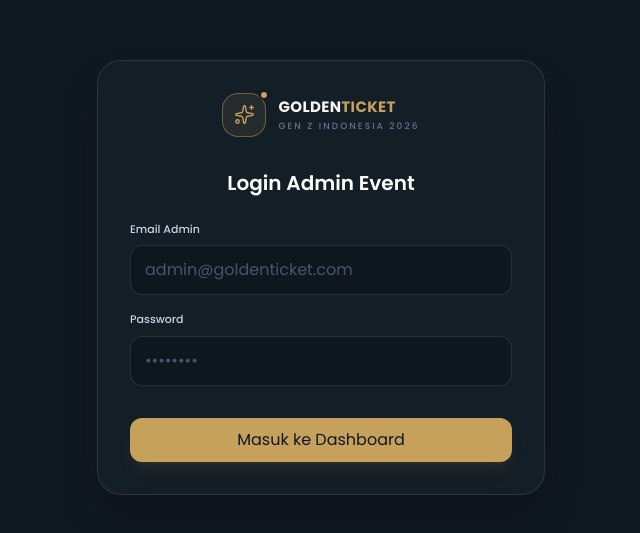
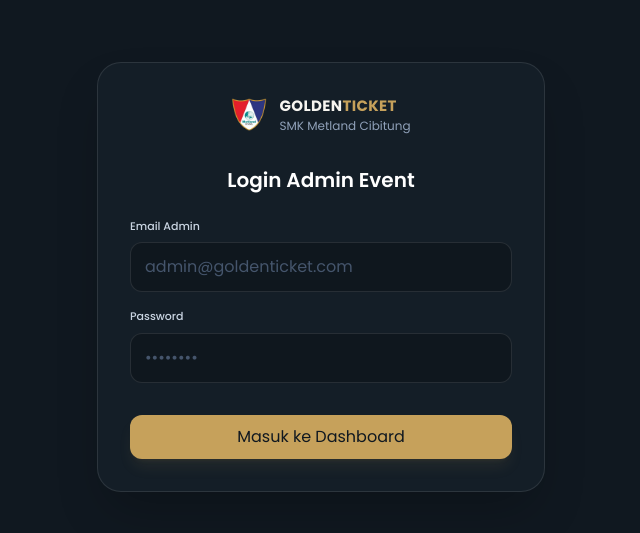
Before and after one commit to putrawebdev/golden-ticket-frontend, a React (Vite) app: page / in a window 1280 px wide. Shown: the part 123-656 px from the top of the page, without its empty margins (319-959 px from the left). Built offline with nearby package versions, Linux system fonts and the light colour scheme.

Commit message:
Update Tampilan

```diff
--- a/index.html
+++ b/index.html
@@ -4,11 +4,11 @@
     <meta charset="UTF-8" />
     <meta name="viewport" content="width=device-width, initial-scale=1.0" />
     <meta name="theme-color" content="#101820" />
-    <meta name="description" content="Golden Ticket — Gen Z Indonesia 2026" />
+    <meta name="description" content="Golden Ticket — SMK Metland Cibitung" />
     <link rel="preconnect" href="https://fonts.googleapis.com">
     <link rel="preconnect" href="https://fonts.gstatic.com" crossorigin>
     <link href="https://fonts.googleapis.com/css2?family=Poppins:wght@400;500;600;700;800&display=swap" rel="stylesheet">
-    <title>Golden Ticket — Gen Z Indonesia 2026</title>
+    <title>Golden Ticket — SMK Metland Cibitung</title>
   </head>
   <body>
     <div id="root"></div>
--- a/src/App.jsx
+++ b/src/App.jsx
@@ -219,8 +219,8 @@
         </main>
 
         <footer className="mx-auto flex max-w-[1600px] flex-col justify-between gap-2 border-t border-white/[.05] px-4 py-5 text-[9px] text-slate-600 sm:flex-row sm:px-7 lg:px-9">
-          <span>© 2026 Golden Ticket · Gen Z Indonesia</span>
-          <span>Sistem Terhubung ke Produksi API Laravel</span>
+          <span>© 2026 Golden Ticket · SMK Metland Cibitung</span>
+          <span>Dibuat oleh @putrawebdev</span>
         </footer>
       </div>
 
--- a/src/components/layout/Header.jsx
+++ b/src/components/layout/Header.jsx
@@ -1,4 +1,4 @@
-import { Menu, Search, Bell, Plus } from 'lucide-react'
+import { Menu, Search, Bell, Plus, User } from 'lucide-react'
 import Button from '../ui/Button'
 
 // Format tanggal lokal
@@ -25,7 +25,7 @@
         </button>
         <div className="min-w-0">
           <div className="text-[9px] tracking-[.15em] text-slate-500">
-            GEN Z INDONESIA / <span className="text-[#C6A15B]">{page.toUpperCase()}</span>
+            GOLDEN TICKET / <span className="text-[#C6A15B]">{page.toUpperCase()}</span>
           </div>
           <div className="mt-1 truncate text-sm font-semibold text-slate-100">
             {titles[page] || 'Pengaturan'}
@@ -51,15 +51,12 @@
         </button>
         <div className="hidden h-8 w-px bg-white/10 sm:block"/>
         <div className="hidden text-right sm:block">
-          <div className="text-[10px] font-semibold text-slate-200">Event Admin</div>
+          <div className="text-[10px] font-semibold text-slate-200">Event Administrator</div>
           <div className="mt-0.5 text-[9px] text-slate-500">{shortDate}</div>
         </div>
-        <div className="grid h-9 w-9 place-items-center rounded-xl border border-[#C6A15B]/20 bg-[#C6A15B]/10 text-[10px] font-bold text-[#D9B96E]">EA</div>
-        {page === 'dashboard' && (
-          <Button className="hidden sm:inline-flex" onClick={onCreate}>
-            <Plus size={14}/>Buat tiket
-          </Button>
-        )}
+        <div className="grid h-9 w-9 place-items-center rounded-xl border border-[#C6A15B]/20 bg-[#C6A15B]/10 text-[10px] font-bold text-[#D9B96E]">
+          <User />
+        </div>
       </div>
     </header>
   )
--- a/src/components/layout/Sidebar.jsx
+++ b/src/components/layout/Sidebar.jsx
@@ -8,7 +8,8 @@
   Moon,
   Settings,
   ChevronRight,
-  LogOut
+  LogOut ,
+  User
 } from 'lucide-react'
 import Brand from '../ui/Brand'
 
@@ -92,10 +93,12 @@
 
         <div className="border-t border-white/[.06] p-4">
           <div className="flex items-center gap-3 rounded-xl bg-white/[.03] p-3">
-            <div className="grid h-9 w-9 place-items-center rounded-xl bg-[#C6A15B]/15 text-xs font-bold text-[#D9B96E]">AD</div>
+            <div className="grid h-9 w-9 place-items-center rounded-xl bg-[#C6A15B]/15 text-xs font-bold text-[#D9B96E]">
+              <User />
+            </div>
             <div className="min-w-0 flex-1">
               <div className="truncate text-[11px] font-semibold text-slate-200">Event Administrator</div>
-              <div className="mt-0.5 text-[9px] text-slate-500">Admin account · Demo</div>
+              <div className="mt-0.5 text-[9px] text-slate-500">Admin account</div>
             </div>
             <button
               title="Logout"
--- a/src/components/ui/Brand.jsx
+++ b/src/components/ui/Brand.jsx
@@ -1,10 +1,26 @@
-import { Sparkles } from 'lucide-react'
+import { User } from 'lucide-react'
 export default function Brand({ compact = false }) {
-  return <div className="flex items-center gap-3">
-    <div className="relative grid h-11 w-11 place-items-center rounded-2xl border border-[#C6A15B]/45 bg-[#C6A15B]/10 text-[#C6A15B]">
-      <Sparkles size={21} strokeWidth={1.6} />
-      <span className="absolute -right-1 -top-1 h-2.5 w-2.5 rounded-full border-2 border-[#101820] bg-[#C6A15B]" />
+  return (
+    <div className="flex items-center gap-3">
+      {/* <div className="relative flex h-11 w-11 items-center justify-center rounded-2xl border border-[#C6A15B]/45 bg-[#C6A15B]/10"> */}
+        <img
+          src="/logo_mets.png"
+          alt="Logo SMK Metland"
+          className="h-9 w-9 object-contain"
+        />
+        {/* <div className="absolute -right-1 -top-1 h-2.5 w-2.5 rounded-full border-2 border-[#101820] bg-[#C6A15B]" /> */}
+      {/* </div> */}
+
+      {!compact && (
+        <div>
+          <div className="text-[15px] font-bold tracking-wide text-[#F7F5F0]">
+            GOLDEN<span className="text-[#C6A15B]">TICKET</span>
+          </div>
+          <div className="text-xs text-slate-400">
+            SMK Metland Cibitung
+          </div>
+        </div>
+      )}
     </div>
-    {!compact && <div><div className="text-[15px] font-bold tracking-wide text-[#F7F5F0]">GOLDEN<span className="text-[#C6A15B]">TICKET</span></div><div className="mt-0.5 text-[9px] font-medium tracking-[.23em] text-slate-500">GEN Z INDONESIA 2026</div></div>}
-  </div>
+  );
 }
--- a/src/pages/AttendancePage.jsx
+++ b/src/pages/AttendancePage.jsx
@@ -75,10 +75,6 @@
           </table>
         </div>
       </div>
-
-      <div className="mt-4 rounded-xl border border-amber-400/15 bg-amber-400/[.04] p-4 text-[10px] leading-5 text-amber-100/70">
-        <AlertTriangle size={14} className="mr-2 inline text-amber-300"/> Laporan ini memakai data demo. Riwayat scan dengan waktu, petugas, dan hasil perlu disediakan backend melalui endpoint log khusus.
-      </div>
     </div>
   )
 }
--- a/src/pages/Dashboard.jsx
+++ b/src/pages/Dashboard.jsx
@@ -85,14 +85,11 @@
             Platinum Cineplex Milenial Hub Metland Cibitung
           </div>
         </div>
-        <Badge tone="green">
-          <span className="h-1.5 w-1.5 rounded-full bg-emerald-300"/> UI Preview
-        </Badge>
       </div>
 
       <div className="grid gap-3 sm:grid-cols-2 xl:grid-cols-4">
-        <MetricCard title="Total Tiket" value={moneyless(total)} note="Tiket undangan terdaftar" trend="+12.5%" icon={Ticket}/>
-        <MetricCard title="Kehadiran Tercatat" value={moneyless(used)} note="Total pemindaian berhasil" trend="+8.2%" icon={UsersRound} tone="green"/>
+        <MetricCard title="Total Tiket" value={moneyless(total)} note="Tiket undangan terdaftar" icon={Ticket}/>
+        <MetricCard title="Kehadiran Tercatat" value={moneyless(used)} note="Total pemindaian berhasil" icon={UsersRound} tone="green"/>
         <MetricCard title="Sisa Kuota" value={moneyless(Math.max(0, capacity-used))} note={`Dari ${moneyless(capacity)} kuota teralokasi`} icon={TicketCheck} tone="blue"/>
         <MetricCard title="Tiket Penuh" value={moneyless(full)} note="Tidak menerima akses tambahan" icon={ShieldCheck}/>
       </div>
--- a/src/pages/ScannerPage.jsx
+++ b/src/pages/ScannerPage.jsx
@@ -205,11 +205,6 @@
                 <Button type="submit" disabled={!manualCode.trim()}>Validasi</Button>
               </form>
             )}
-
-            <div className="mt-4 flex items-start gap-2 rounded-xl bg-white/[.025] p-3">
-              <ShieldCheck size={14} className="mt-0.5 shrink-0 text-[#C6A15B]"/>
-              <p className="text-[10px] leading-5 text-slate-500">Validasi langsung dikirim ke API Laravel untuk memverifikasi hak akses tamu.</p>
-            </div>
           </div>
         </section>
 
--- a/src/pages/SettingsPage.jsx
+++ b/src/pages/SettingsPage.jsx
@@ -120,17 +120,6 @@
             </div>
           </form>
         </section>
-
-        <section className="rounded-2xl border border-white/[.07] bg-[#17212A] p-5">
-          <h2 className="text-sm font-semibold text-slate-100">Integrasi backend</h2>
-          <div className="mt-3 flex gap-3 rounded-xl border border-amber-400/15 bg-amber-400/[.05] p-3">
-            <WifiOff size={16} className="mt-0.5 shrink-0 text-amber-300"/>
-            <div>
-              <div className="text-[11px] font-medium text-amber-100">Terhubung ke API Laravel</div>
-              <p className="mt-1 text-[10px] leading-5 text-slate-400">Pengaturan tersimpan langsung pada server backend.</p>
-            </div>
-          </div>
-        </section>
       </div>
     </div>
   )
```
Also changed, not shown: public/logo_mets.png (added).
